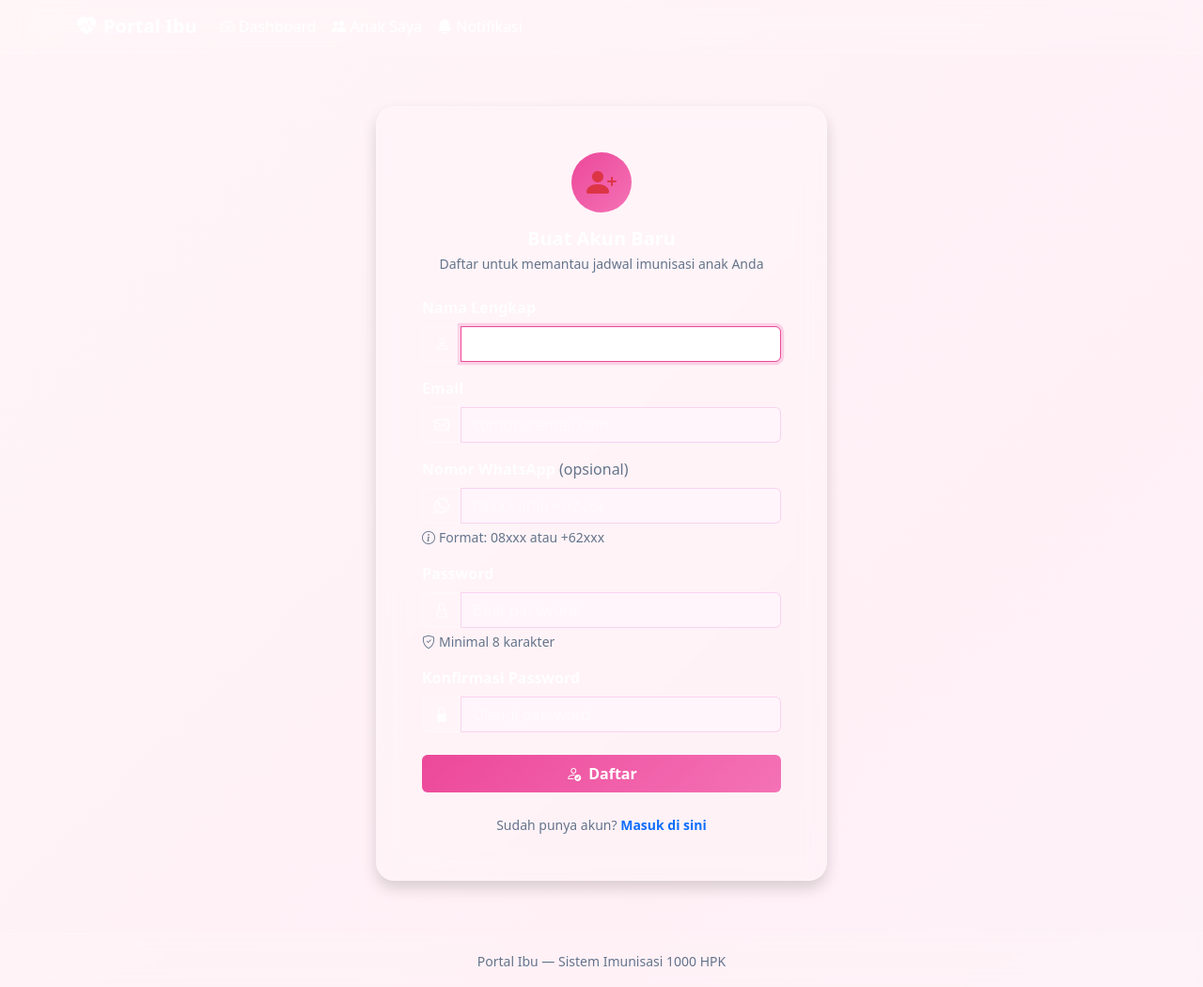
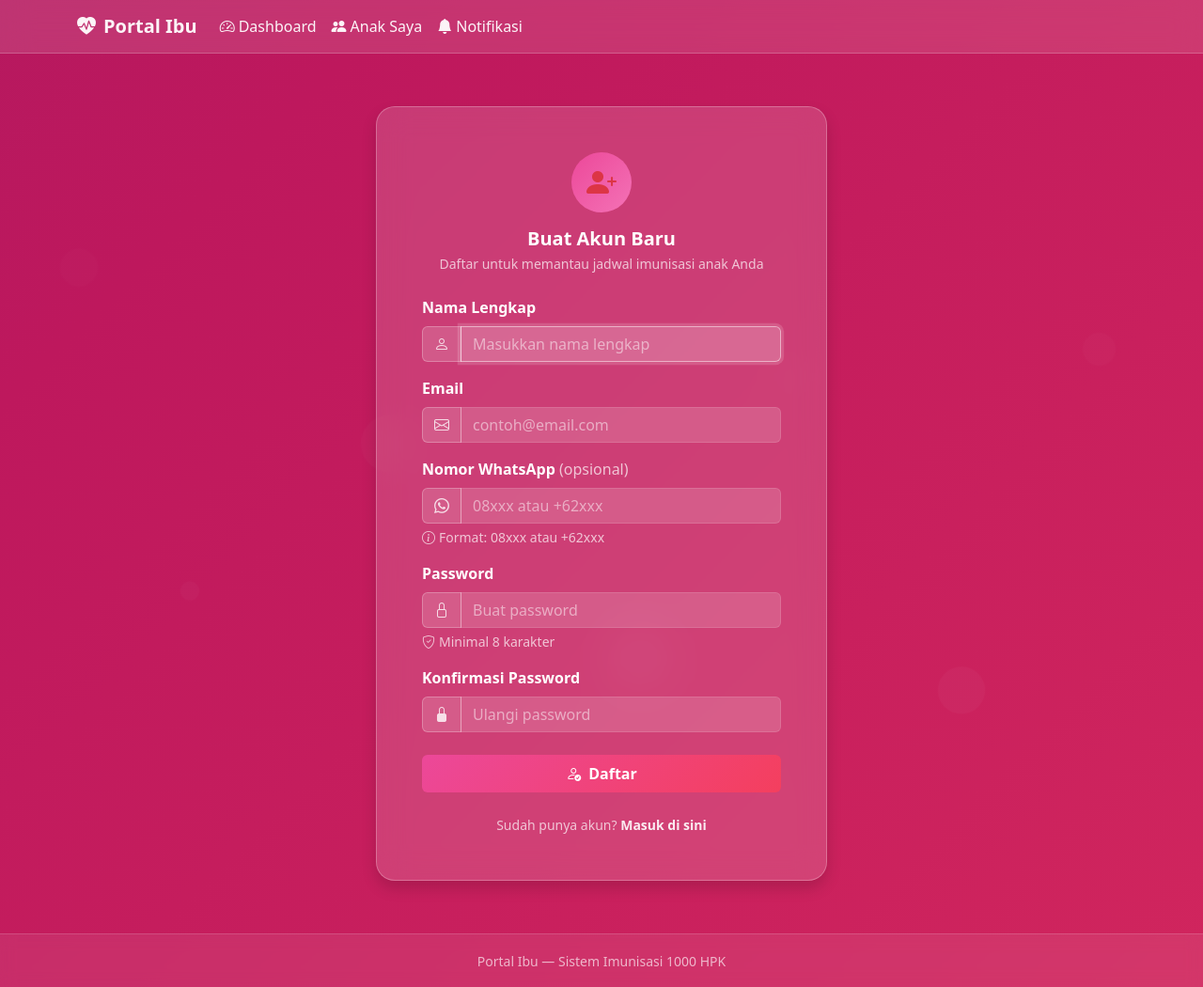
Before and after one commit to mhmmdsyf20-ux/aplikasi-1000hpk, a Flask app: page /portal/register in a window 1280 px wide. Shown: the whole page at 94% size. Run offline with Flask 3, Linux system fonts and the light colour scheme; data comes from the database, SQL or seed files in the repository.

Commit message:
fix: register portal ibu glassmorphism style, text visible on gradient bg

```diff
--- a/templates/portal/auth/register.html
+++ b/templates/portal/auth/register.html
@@ -1,9 +1,6 @@
 {% extends "portal/base.html" %} {% block title %}Daftar Akun{% endblock %} {%
 block extra_head %}
 <style>
-  body {
-    background: linear-gradient(135deg, #fff5f8 0%, #fff0f6 70%, #fdf2f8 100%);
-  }
   .register-wrapper {
     min-height: calc(100vh - 56px - 56px);
     display: flex;
@@ -15,8 +12,11 @@
     max-width: 480px;
     width: 100%;
     border-radius: 1.25rem;
-    border: 1px solid rgba(249, 208, 238, 0.8);
-    background: rgba(255, 255, 255, 0.96);
+    border: 1px solid rgba(255,255,255,0.25) !important;
+    background: rgba(255,255,255,0.15) !important;
+    backdrop-filter: blur(16px);
+    -webkit-backdrop-filter: blur(16px);
+    box-shadow: 0 25px 60px rgba(0,0,0,0.2);
   }
   .register-icon {
     width: 64px;
@@ -27,28 +27,32 @@
     align-items: center;
     justify-content: center;
   }
-  .btn-primary {
-    background: linear-gradient(135deg, #ec4899, #f472b6);
-    border: none;
+  .register-card h5, .register-card label, .register-card p,
+  .register-card .form-label, .register-card .card-body {
+    color: #fff !important;
   }
-  .btn-primary:hover {
-    background: linear-gradient(135deg, #db2777, #ec4899);
+  .register-card .text-muted { color: rgba(255,255,255,0.7) !important; }
+  .register-card .form-control,
+  .register-card .form-select {
+    background-color: rgba(255,255,255,0.15);
+    border-color: rgba(255,255,255,0.25);
+    color: #fff;
   }
-  .form-control,
-  .form-select {
-    background-color: #fff5fb;
-    border-color: rgba(249, 208, 238, 0.9);
-    color: #0f172a;
+  .register-card .form-control::placeholder { color: rgba(255,255,255,0.5); }
+  .register-card .form-control:focus,
+  .register-card .form-select:focus {
+    background-color: rgba(255,255,255,0.22);
+    border-color: rgba(255,255,255,0.6);
+    color: #fff;
+    box-shadow: 0 0 0 0.2rem rgba(255,255,255,0.15);
   }
-  .form-control:focus,
-  .form-select:focus {
-    background-color: #ffffff;
-    border-color: #ec4899;
-    box-shadow: 0 0 0 0.2rem rgba(236, 72, 153, 0.2);
+  .register-card .input-group-text {
+    background-color: rgba(255,255,255,0.15);
+    border-color: rgba(255,255,255,0.25);
+    color: rgba(255,255,255,0.8);
   }
-  .text-muted {
-    color: #64748b !important;
-  }
+  .register-card a { color: rgba(255,255,255,0.9); }
+  .register-card a:hover { color: #fff; }
 </style>
 {% endblock %} {% block content %}
 <div class="register-wrapper">
```
